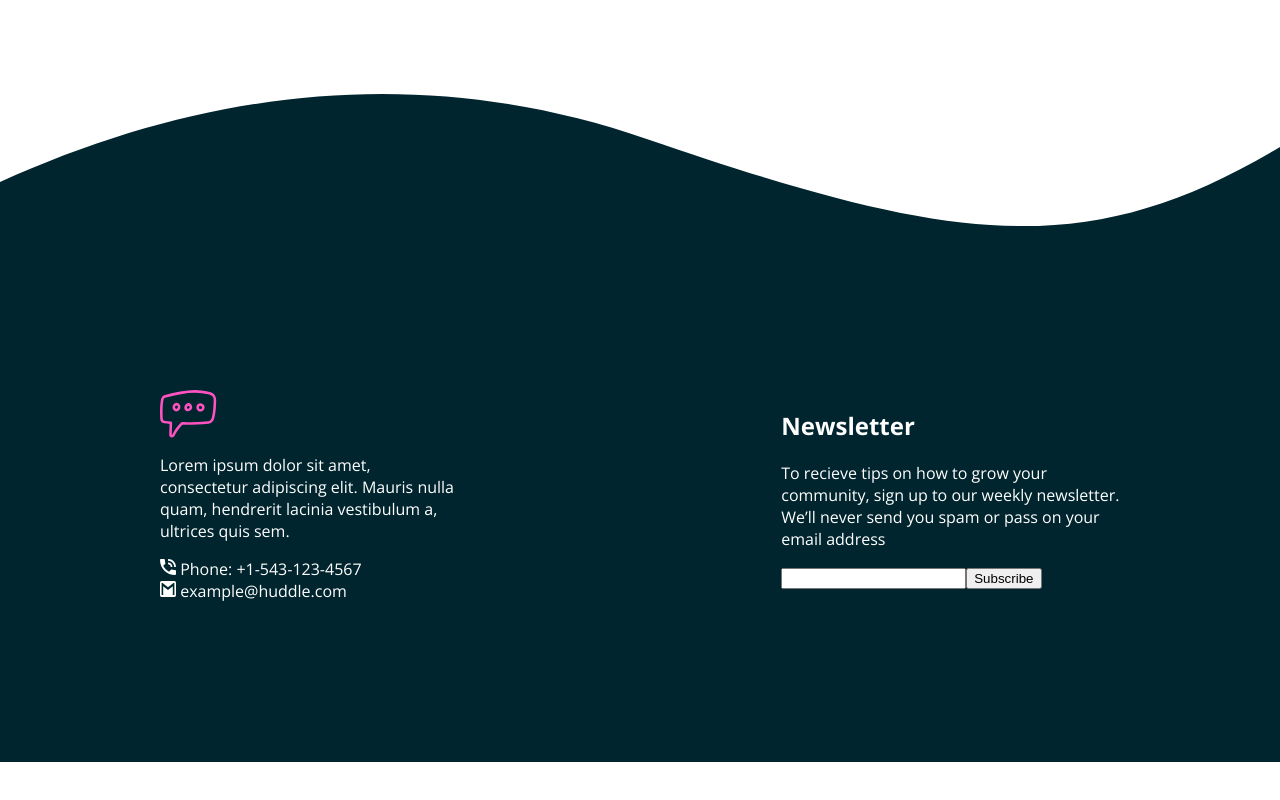
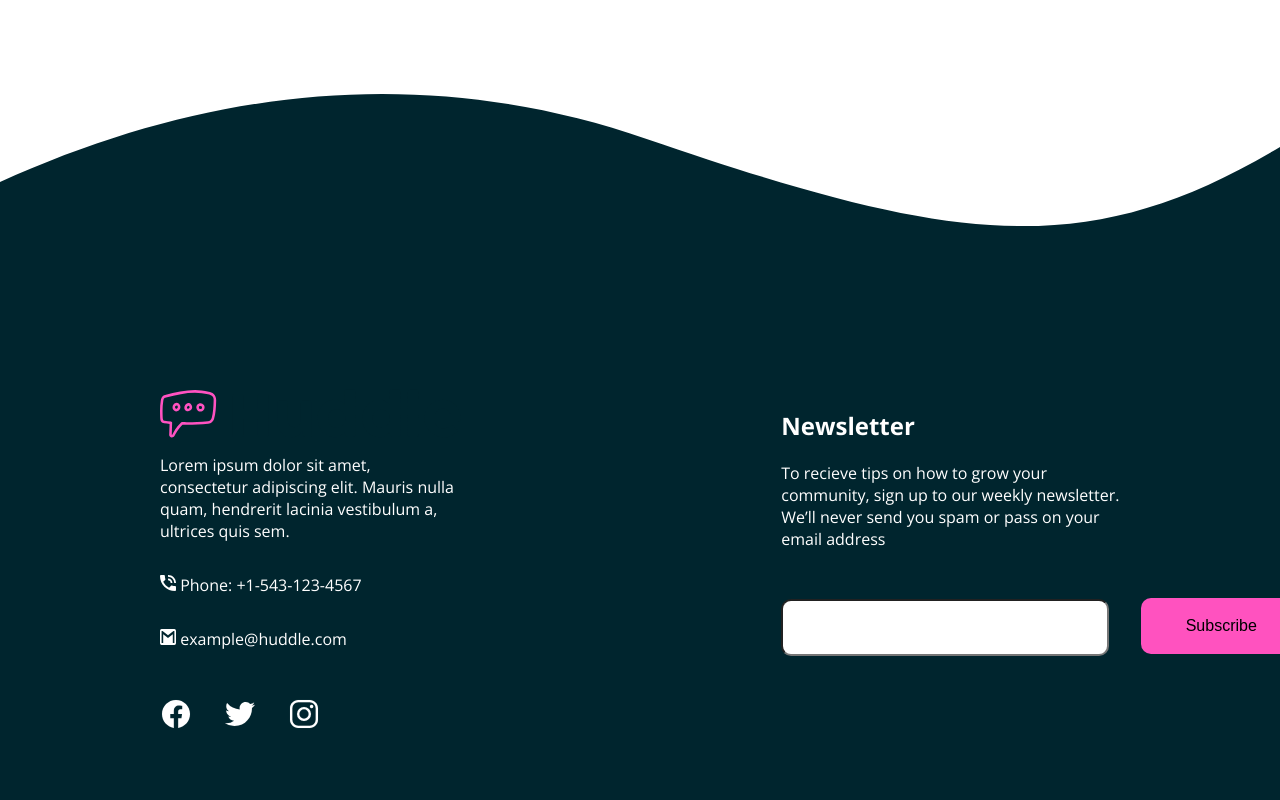
Before and after one commit to Danteie/huddle-landing-page-with-curved-sections-master-frontendmentor, a plain HTML site: page index.html in a window 1280 px wide. Shown: the part 4319-5119 px from the top of the page. Before the commit the page ends 5081 px from the top, so only its background shows below. Drawn offline with nearby package versions, Linux system fonts and the light colour scheme.

Commit message:
update for footer

```diff
--- a/index.html
+++ b/index.html
@@ -7,6 +7,7 @@
   <link rel="icon" type="image/png" sizes="32x32" href="./images/favicon-32x32.png">
   <link rel="stylesheet" href="style.css">
   <title>Frontend Mentor | Huddle landing page with curved sections</title>
+
 
 </head>
 <body>
@@ -20,7 +21,7 @@
     <article class="atricle-1">
       <h1>Build The Community Your Fans Will Love</h1>
       <p>Huddle re-imagines the way we build communities. You have a voice, but so does
-        your audience. Create connections with your users as you engage in genuine discussion. </p>
+        your audience. Create connections with your users as you engage in genuine discussion.</p>
       <button class="start">Get Started For Free</button>
       <img src="images/screen-mockups.svg" alt="mockup" class="mockup">
         <div class="stats">
@@ -47,7 +48,7 @@
         </div>
         <img src="images/illustration-grow-together.svg" alt="ilustration" class="small-image">
       </div>
-      <img src="images/bg-section-bottom-desktop-2.svg" alt="wave-image-bottom">
+      <img src="images/bg-section-bottom-desktop-2.svg" alt="wave-image">
     </article>
 
     <article class="atricle-3">
@@ -89,6 +90,12 @@
             vestibulum a, ultrices quis sem.</p>
             <span> <img src="images/icon-phone.svg" alt="icon phone" class="icon">  Phone: +1-543-123-4567</span>
             <span><img src="images/icon-email.svg" alt="icon email" class="icon">  example@huddle.com</span>
+
+              <div class="social">
+                <ion-icon name="logo-facebook" size="large"></ion-icon>
+                <ion-icon name="logo-twitter" size="large"></ion-icon>
+                <ion-icon name="logo-instagram" size="large"></ion-icon>
+              </div>
         </div>
 
         <div class="newsletter">
@@ -96,14 +103,16 @@
           <p>To recieve tips on how to grow your community, sign up to our weekly newsletter. We’ll never
             send you spam or pass on your email address</p>
           <div>
-            <input type="text"><button>Subscribe </button>
-
+            <input type="email"><button class="sub">Subscribe </button>
           </div>
-
         </div>
       </div>
     </article>
 
+
+
+    <script type="module" src="https://unpkg.com/ionicons@5.5.2/dist/ionicons/ionicons.esm.js"></script>
+    <script nomodule src="https://unpkg.com/ionicons@5.5.2/dist/ionicons/ionicons.js"></script>
 
   </main>
 
--- a/style.css
+++ b/style.css
@@ -163,7 +163,10 @@ header{
     display: flex;
     flex-direction: column;
     color: white;
+}
 
+span{
+    padding: 1em 1em 1em 0;
 }
 
 .icon{
@@ -174,3 +177,32 @@ header{
 .newsletter{
     color: white;
 }
+
+
+
+input{
+    margin-top: 2.5em;
+    height: 3.8em;
+    border-radius: 10px;
+    width: 20rem;
+}
+
+.sub{
+    margin-top: 2em;
+    position: absolute;
+    height: 3.5em;
+    width: 10rem;
+    margin-left: 2em;
+    border-radius: 10px;
+    background-color: var(--pink);
+    border: 0;
+    font-size: 1em;
+
+}
+
+.social{
+    margin-top: 2em;
+    display: flex;
+    justify-content: space-between;
+    width: 10em;
+}
```
